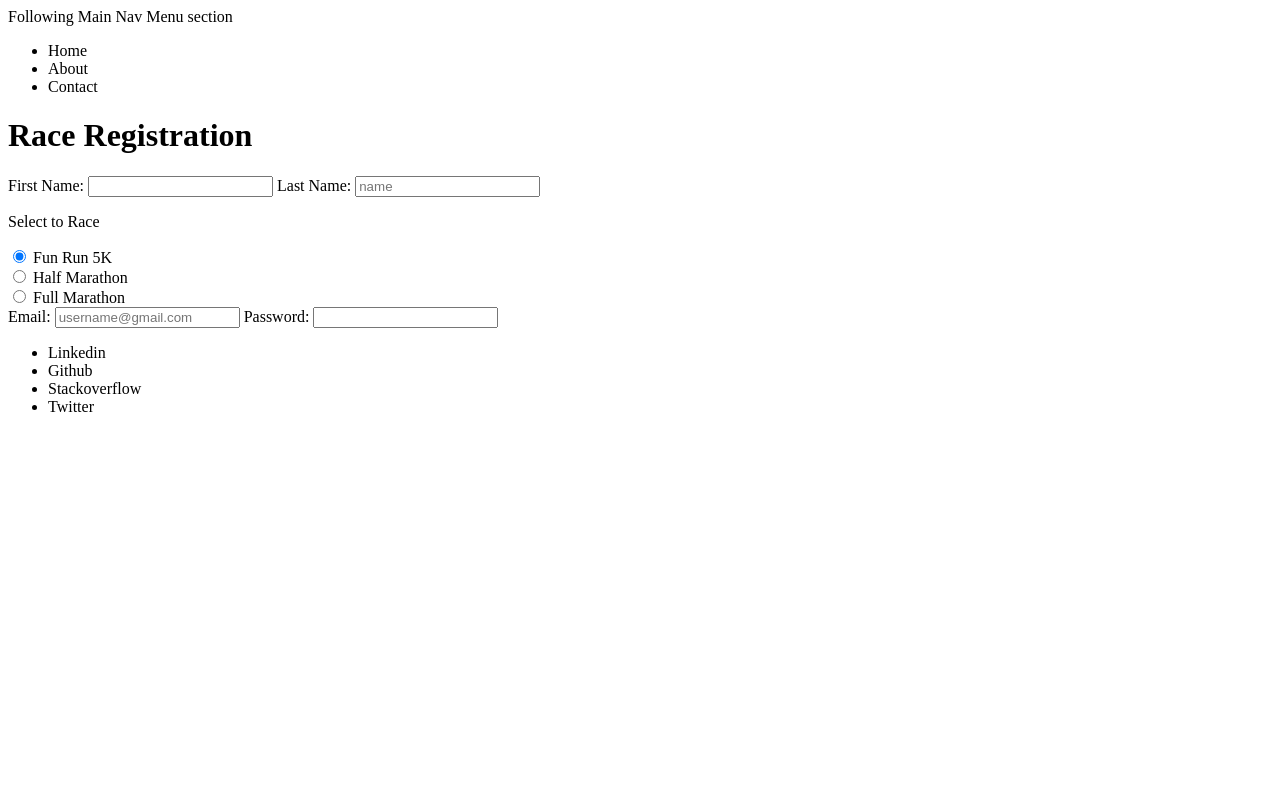
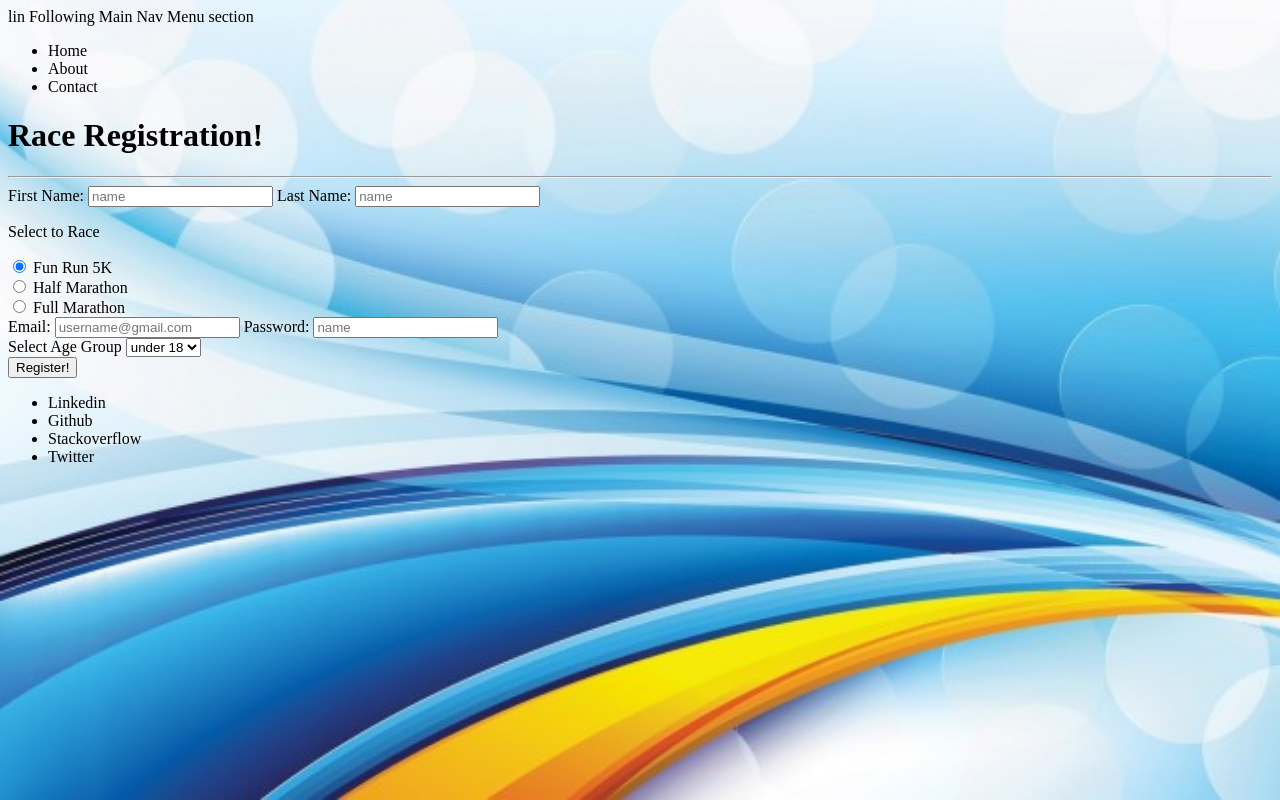
Before and after one commit to ShawnKellyWright/raceForm, a plain HTML site: page index.html in a window 1280 px wide. Drawn offline with Linux system fonts and the light colour scheme.

Commit message:
added background image, age selector, register button

```diff
--- a/index.html
+++ b/index.html
@@ -6,6 +6,7 @@
     <meta name="viewport" content="width=device-width, initial-scale=1.0">
     <title>Race Registration Form</title>
     <link rel="stylesheet" href="style.css">
+    lin
 </head>
 
 <body>
@@ -24,12 +25,13 @@
 
     <body>
         <form action="">
-            <h1>Race Registration</h1>
+            <h1>Race Registration!</h1>
+            <hr>
 
             <!-- Text required field for 1st & last name -->
             <div>
                 <label for="firstName">First Name:</label>
-                <input type="text" name="firstName" id="firstName" required>
+                <input type="text" name="firstName" id="firstName" placeholder="name" required>
 
                 <label for="lastName">Last Name:</label>
                 <input type="text" name="lastName" id="lastName" placeholder="name" required>
@@ -54,12 +56,22 @@
 
             <div>
                 <label for="emailAddress">Email:</label>
-                <input type="email" name="emailAddress" id="emailAddress" placeholder="username@gmail.com"
-                    pattern=".+@.com">
+                <input type="email" name="emailAddress" id="emailAddress" placeholder="username@gmail.com" required>
 
                 <label for="password">Password:</label>
-                <input type="password" name="password" id="password" min="5" max="15" required>
+                <input type="password" name="password" id="password" placeholder="name" min="5" max="15" required>
             </div>
+
+            <div>
+                <label for="age">Select Age Group</label>
+                <select name="age" id="age">
+                    <option value="tooYoung">under 18</option>
+                    <option value="young">18-30</option>
+                    <option value="middleAge">30-50</option>
+                    <option value="old">50+</option>
+                </select>
+            </div>
+            <button><a href="#" target="_blank">Register!</a></button>
         </form>
 
     </body>
--- a/style.css
+++ b/style.css
@@ -1,10 +1,19 @@
+body {
+    background: url(images/blueYellowTrackBkgrnd.jpg) no-repeat center center fixed;
+    -webkit-background-size: cover;
+    -moz-background-size: cover;
+    -o-background-size: cover;
+    background-size: cover;
+}
+
 hr {
     color: blue;
 }
 
 a {
     text-decoration: none;
-    color: #000000}
+    color: #000000
+}
 
 /* Globally */
 
```
Also changed, not shown: images/blueYellowTrackBkgrnd.jpg (added), 1 other file.
